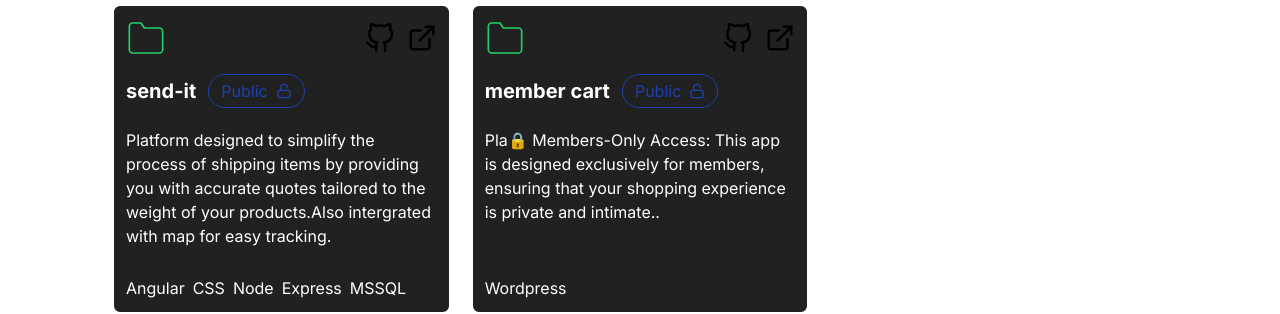
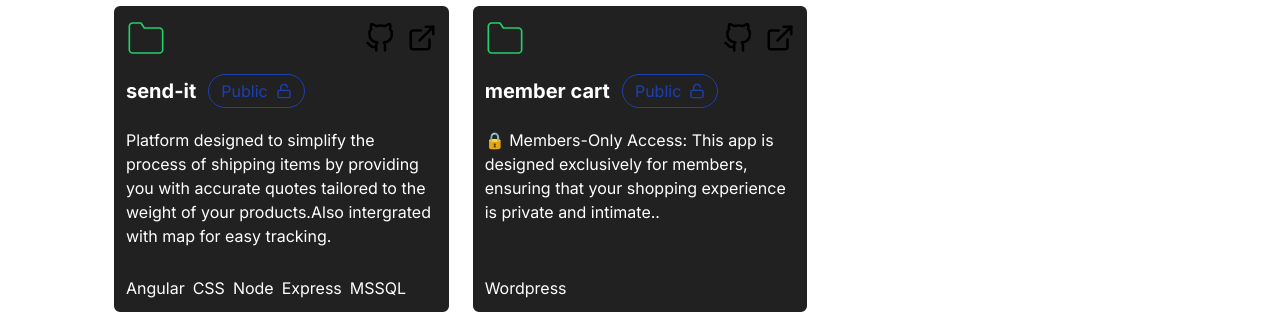
Before and after one commit to mwongess/its.mwongess, a Next.js app: page / in a window 1280 px wide. Shown: the part 3000-3314 px from the top of the page. Built offline with nearby package versions, Linux system fonts and the light colour scheme.

Commit message:
Update mwongess.ts

```diff
--- a/src/data/mwongess.ts
+++ b/src/data/mwongess.ts
@@ -127,7 +127,7 @@ export const mwongess = {
       name: "member cart",
       private: false,
       description:
-        "Pla🔒 Members-Only Access: This app is designed exclusively for members, ensuring that your shopping experience is private and intimate..",
+        "🔒 Members-Only Access: This app is designed exclusively for members, ensuring that your shopping experience is private and intimate..",
       technologies: ["Wordpress", ],
       github: "https://github.com/mwongess/member-cart",
       preview: "",
```
